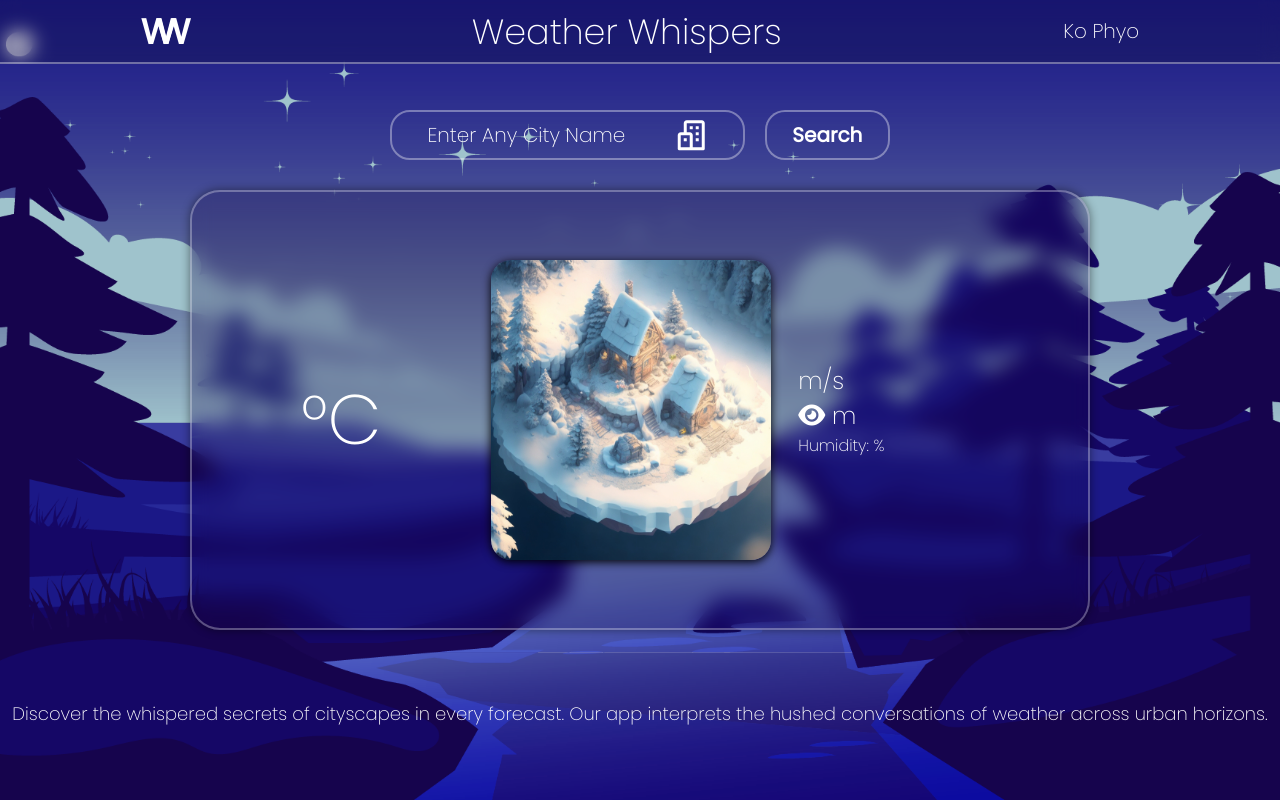
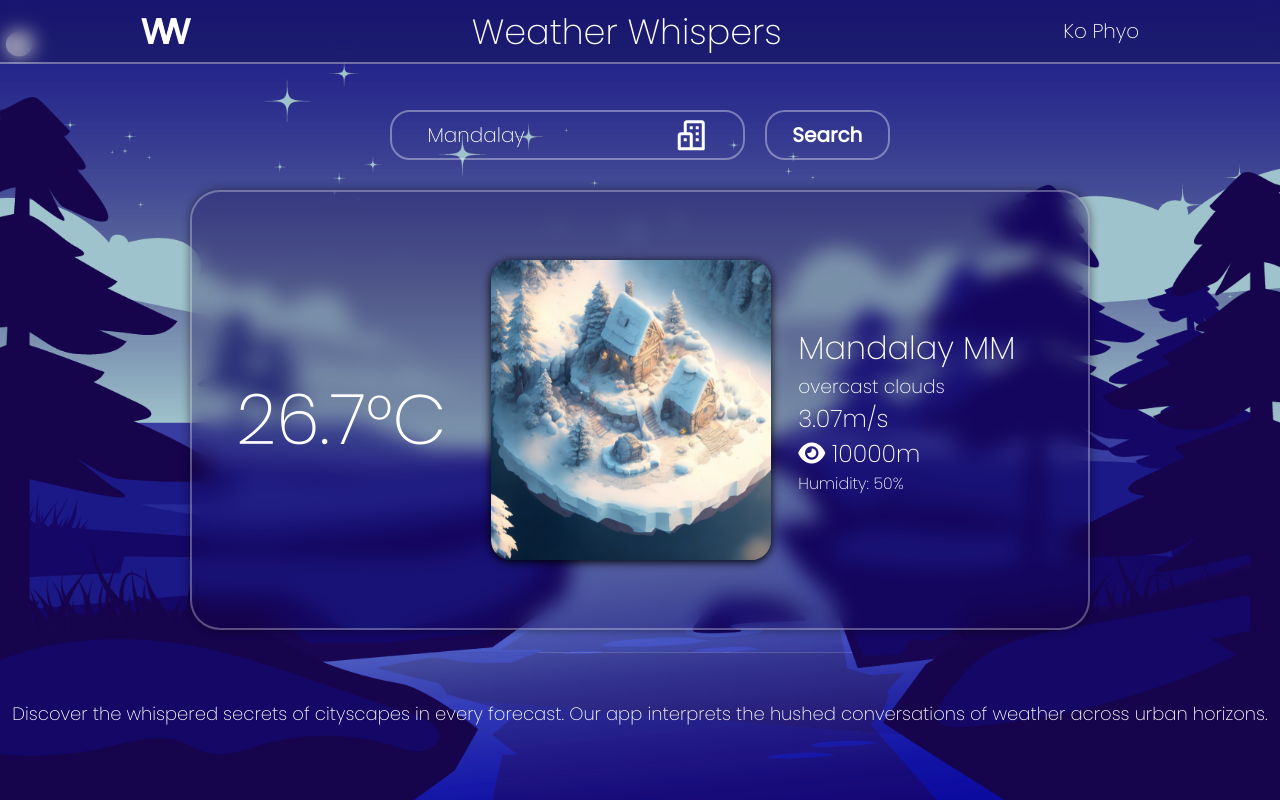
Before and after one commit to Phyo-Thu-Nyein/weather-webapp, an Angular app: page / in a window 1280 px wide. Built offline with nearby package versions, Linux system fonts and the light colour scheme; some icons are missing.

Commit message:
placeholder values are added back

```diff
--- a/src/app/home/home.component.ts
+++ b/src/app/home/home.component.ts
@@ -9,15 +9,15 @@ import { HttpClient } from '@angular/common/http';
 export class HomeComponent {
   // FIRST THING FIRST, INJECT HTTP
   constructor(private http: HttpClient) { }
-  city: string = ''; // Mandalay
-  temp: string = ''; //26.7
+  city: string = 'Mandalay';
+  temp: string = '26.7';
   main: string = '';
-  desc: string = ''; //overcast clouds
+  desc: string = 'overcast clouds';
   icon: string = '';
-  speed: string = ''; //3.07
-  country: string = ''; //MM
-  visibility: string = ''; //10000
-  humidity: string = ''; //50
+  speed: string = '3.07';
+  country: string = 'MM';
+  visibility: string = '10000';
+  humidity: string = '50';
 
   getWeather() {
     //1. API Call
```
